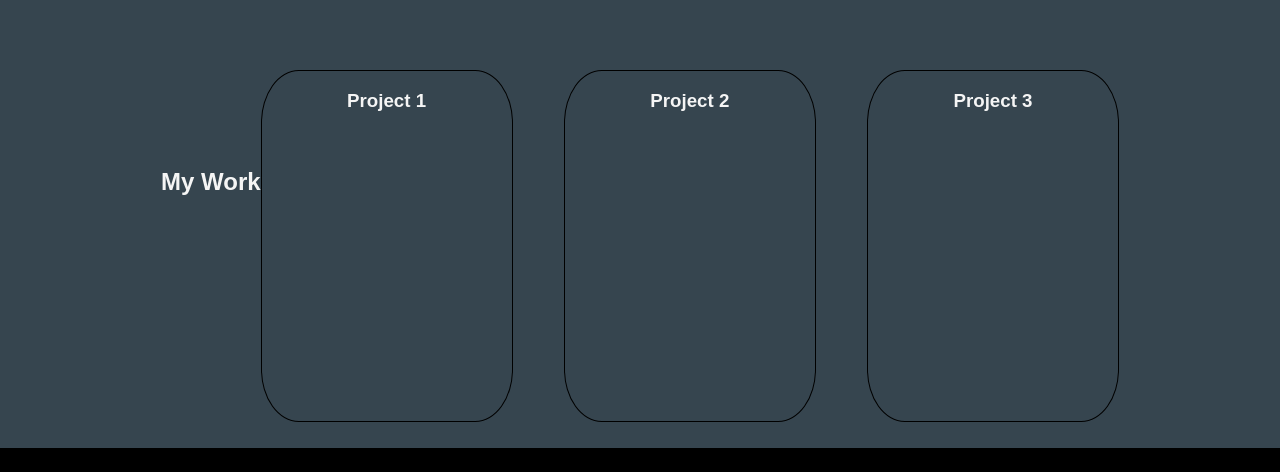
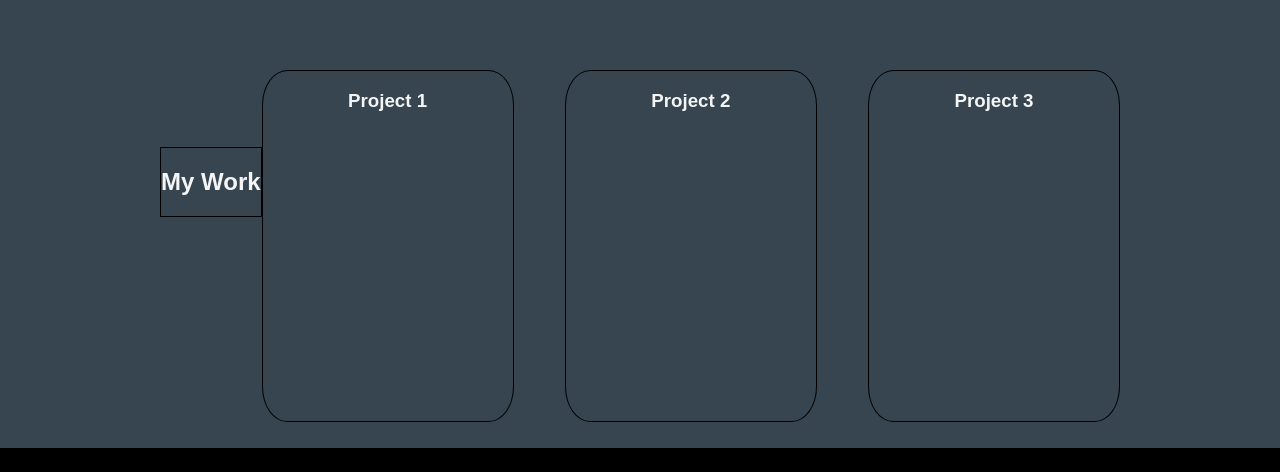
Before and after one commit to nikkivno/My-Portfolio, a plain HTML site: page index.html in a window 1280 px wide. Shown: the part 644-1116 px from the top of the page. Drawn offline with Linux system fonts and the light colour scheme.

```diff
--- a/Assets/stylesheet.css
+++ b/Assets/stylesheet.css
@@ -98,10 +98,15 @@ article {
     align-items: center;
 }
 
+.flexboxcontainer4 {
+    display: flexbox;
+    border: 1px solid black;
+}
+
 #project1 {
     display: flexbox;
     border: 1px solid black;
-    border-radius: 15%;
+    border-radius: 10%;
     width: 250px;
     height: 350px;
     margin-top: 10%;
@@ -112,19 +117,20 @@ article {
 #project2 {
     display: flexbox;
     border: 1px solid black;
-    border-radius: 15%;
+    border-radius: 10%;
     width: 250px;
     height: 350px;
     margin-top: 10%;
     margin-left:2%;
     margin-right: 2%;
     text-align: center;
+    align-self: center;
 }
 
 #project3 {
     display: flexbox;
     border: 1px solid black;
-    border-radius: 15%;
+    border-radius: 10%;
     width: 250px;
     height: 350px;
     margin-top: 10%;
--- a/index.html
+++ b/index.html
@@ -29,7 +29,7 @@
     </article>
 
     <article class="flexboxcontainer2" id="portfolio">
-      <div>
+      <div class="flexboxcontainer4">
         <h2>My <span>Work</span></h2>
      </div>
           <div id="project1">
```
